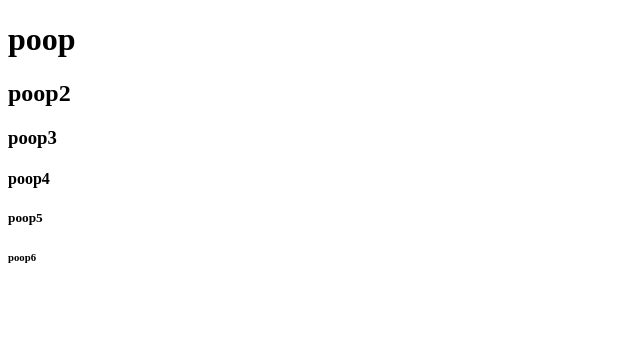
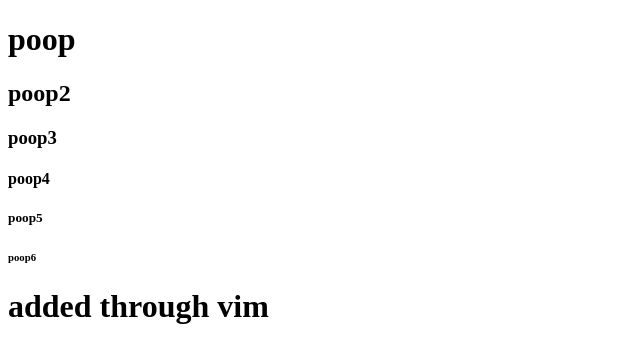
Before and after one commit to selkhart/team-repo, a plain HTML site: page index.html in a window 1280 px wide. Shown: the whole page, without its empty margins (0-640 px from the left). Drawn offline with Linux system fonts and the light colour scheme.

Commit message:
practiced using VIM to edit doc

```diff
--- a/index.html
+++ b/index.html
@@ -11,5 +11,6 @@
 <h4>poop4</h4>
 <h5>poop5</h5>
 <h6>poop6</h6>
+<h1>added through vim </h1>
 </body>
 </html>
```
